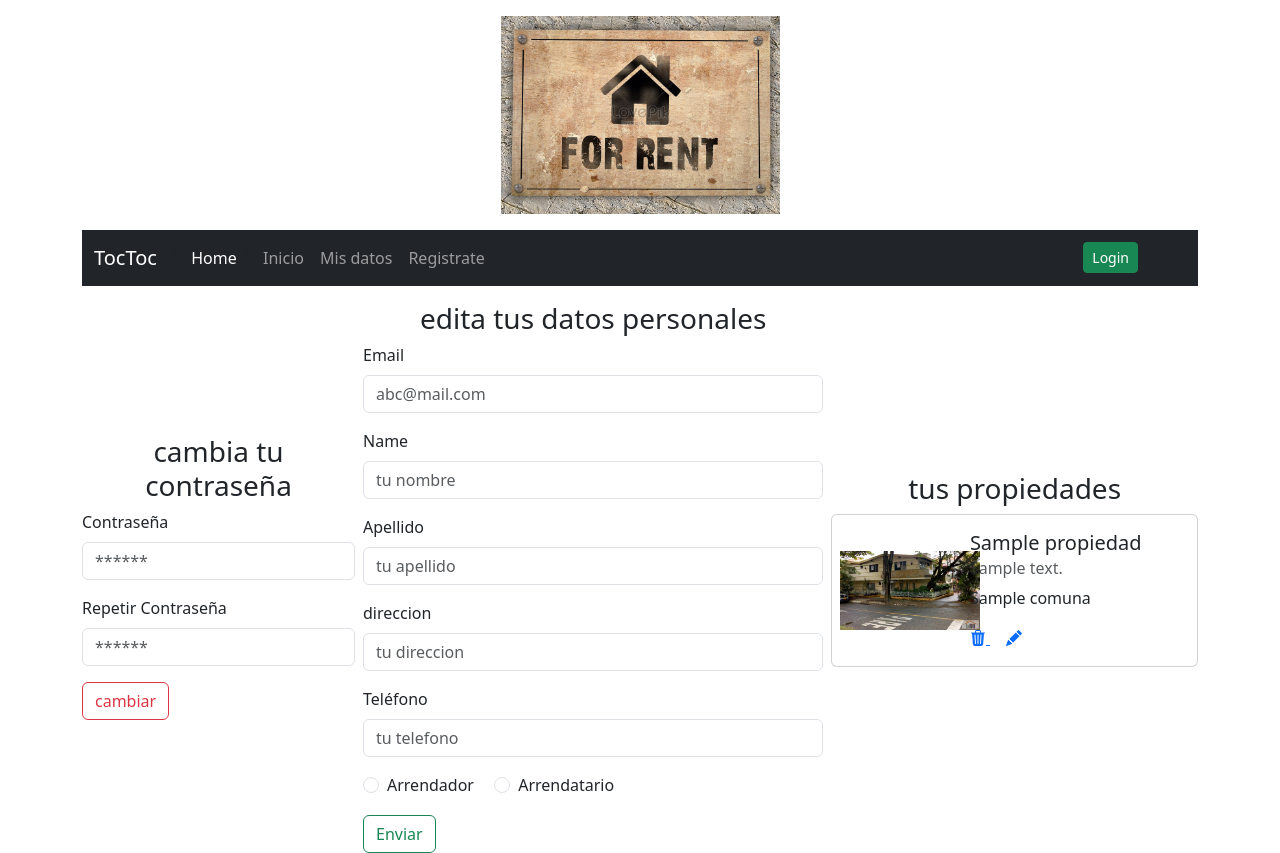
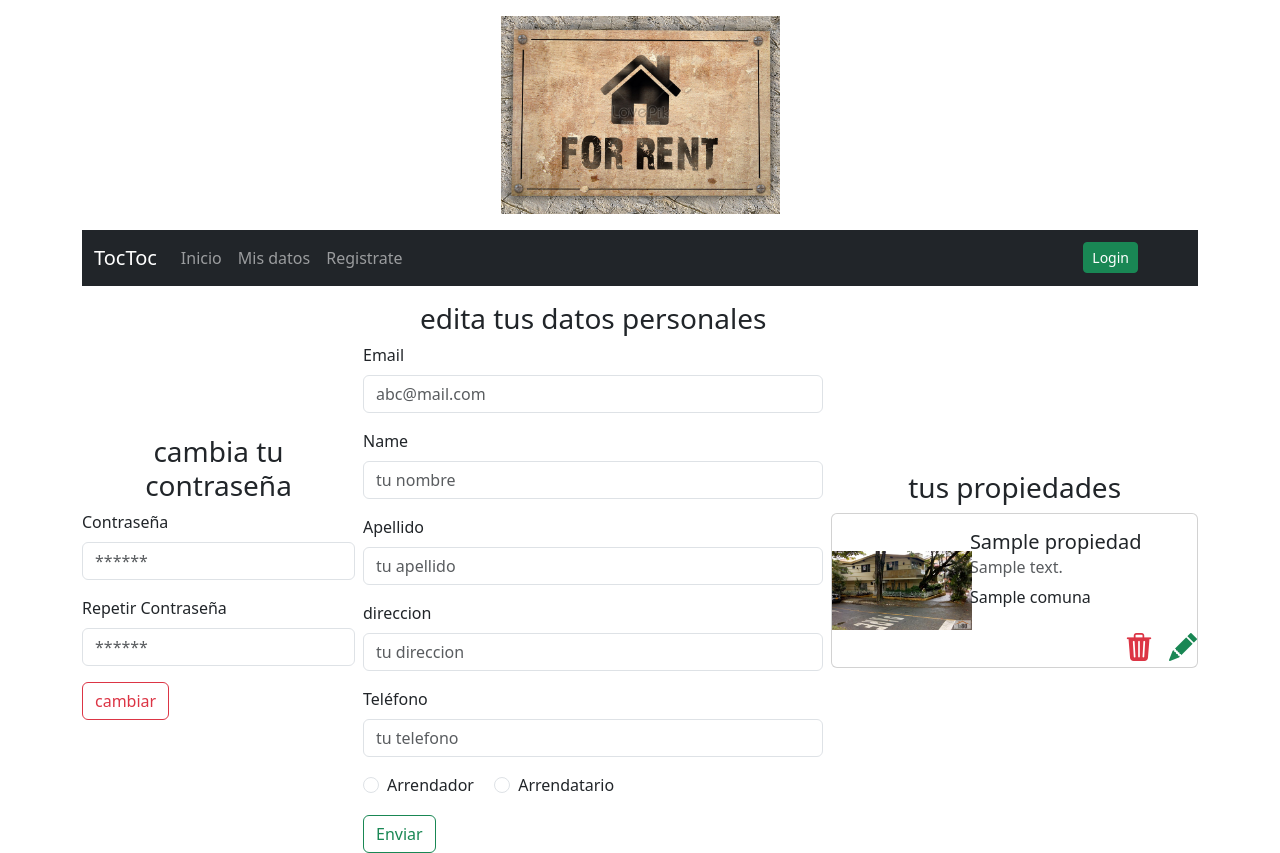
Before and after one commit to Maxabraham86/proyecto_m7, a Django app: template main/templates/profile.html in a window 1280 px wide. Run offline with Django 3.2, Linux system fonts and the light colour scheme; the template is opened without the code that fills it: most values are stand-ins (such as "Sample title", 1, 10 or a date in 2020); some web fonts are replaced.

```diff
--- a/main/templates/profile.html
+++ b/main/templates/profile.html
@@ -78,18 +78,26 @@
     <div class="card mb-3"  >
       <div class="row g-0 align-items-center">
         <div class="col-md-4">
-          <img src="{% static 'img/casa_ejemplo.jpeg' %}" class="img-fluids ms-2" style="width: 140px;" alt="soon!!!">
+          <img src="{% static 'img/casa_ejemplo.jpeg' %}" class="img-fluids" style="width: 140px;" alt="soon!!!">
         </div>
         <div class="col-md-8">
+
 
             <div class="card-body" >
               <h5 class="card-title">{{ propiedad.nombre}} </h5>
               <h6 class="card-subtitle mb-2 text-body-secondary">{{propiedad.descripcion}}</h6>
               <p class="card-text">{{propiedad.comuna}}</p>
-            <a href="{% url 'eliminar_inmueble' id=propiedad.id %}" class="card-link" onclick="eliminar(event)"><i class="bi bi-trash3-fill" id="{{propiedad.id}}"></i>
+            </div>
+
+              <div class="d-flex justify-content-end text-colo">
+
+                <a href="{% url 'eliminar_inmueble' id=propiedad.id %}" class="card-link" onclick="eliminar(event)"><i class="bi bi-trash3-fill text-danger fs-3" id="{{propiedad.id}}"></i>
                 </a>
-            <a href="/inmueble/editar/{{propiedad.id }}" class="card-link"><i class="bi bi-pencil-fill"></i></a>
+                <a href="/inmueble/editar/{{propiedad.id }}" class="card-link"><i class="bi bi-pencil-fill text-success fs-3"></i></a>
+
               </div>
+
+
         </div>
 
       </div>
--- a/main/templates/registration/login.html
+++ b/main/templates/registration/login.html
@@ -34,9 +34,4 @@
 
         </div>
     </div>
-
-
-
-
-
 {% endblock %}
--- a/main/templates/snippets/navbar.html
+++ b/main/templates/snippets/navbar.html
@@ -10,9 +10,7 @@
         </button>
         <div class="collapse navbar-collapse" id="navbarSupportedContent">
             <ul class="navbar-nav me-auto mb-2 mb-lg-0">
-                # <li class="nav-item">
-            <a class="nav-link active" aria-current="page" href="/">Home</a>
-        </li> #
+
                 <li class="nav-item">
                     <a class="nav-link" href="/">Inicio</a>
                 </li>
```
Also changed, not shown: inmueble/views.py (+2 -6 lines). Lines whose indentation alone changed are shown as unchanged.
